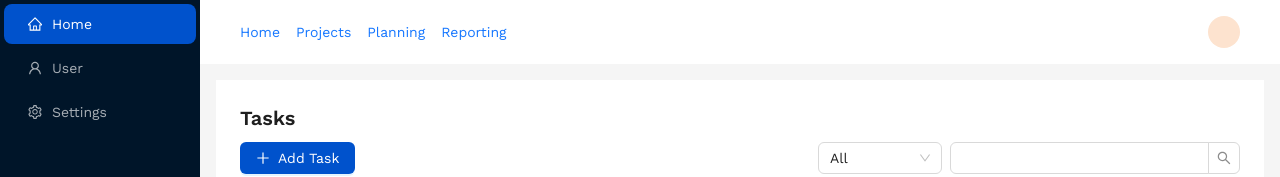
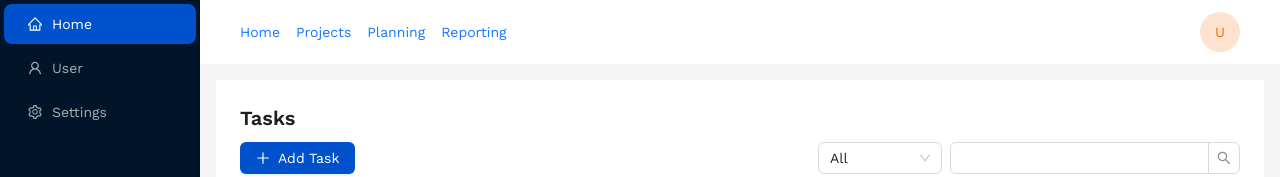
Before and after one commit to htcni/tassk, a React (Vite) app: page /tasks in a window 1280 px wide. Shown: the top 177 px of the page. Built offline with nearby package versions, Linux system fonts and the light colour scheme; no server answers; sample sign-in values are in the browser's storage.

Commit message:
add: logout popover

```diff
--- a/src/components/DashboardHeader.jsx
+++ b/src/components/DashboardHeader.jsx
@@ -2,6 +2,8 @@ import { Avatar, Flex } from 'antd'
 import Link from 'antd/es/typography/Link'
 import { useQuery } from 'react-query'
 import apiClient from '../http-common'
+import ProfileDropdown from './ProfilePopup'
+import ProfilePopup from './ProfilePopup'
 
 const DashboardHeader = () => {
   const { data, isLoading } = useQuery({
@@ -20,11 +22,12 @@ const DashboardHeader = () => {
       <Link>Projects</Link>
       <Link>Planning</Link>
       <Link>Reporting</Link>
-      <p>{data?.username}</p>
       <Flex style={{ marginLeft: 'auto' }} align='center'>
-        <Avatar style={{ backgroundColor: '#fde3cf', color: '#f56a00' }}>
+        <ProfilePopup user={data?.data} />
+
+        {/* <Avatar style={{ backgroundColor: '#fde3cf', color: '#f56a00' }}>
           {data?.data?.username[0].toUpperCase()}
-        </Avatar>
+        </Avatar> */}
       </Flex>
     </Flex>
   )
--- /dev/null
+++ b/src/components/ProfilePopup.jsx
@@ -0,0 +1,82 @@
+import { Avatar, Button, Flex, Popover, message } from 'antd'
+import Title from 'antd/es/typography/Title'
+import { useMutation } from 'react-query'
+import { useNavigate } from 'react-router-dom'
+import apiClient from '../http-common'
+
+const ProfilePopup = ({ user }) => {
+  const username = user?.username ?? 'User'
+  const [messageApi, contextHolder] = message.useMessage()
+
+  const navigate = useNavigate()
+
+  const handleLogout = () => {
+    logout()
+  }
+
+  // logout
+  const { mutate: logout, isLoading } = useMutation({
+    mutationFn: async () => {
+      return await apiClient.post('/auth/token/logout/')
+    },
+    onSuccess: () => {
+      localStorage.removeItem('authToken')
+      navigate('/', { replace: true })
+    },
+    onError: (err) => {
+      console.log(err)
+      messageApi.open({
+        type: 'error',
+        content: 'Error logging out.',
+      })
+    },
+  })
+
+  const content = (
+    <Flex vertical style={{ minWidth: '175px' }} align='center'>
+      {contextHolder}
+      <Avatar
+        style={{
+          backgroundColor: '#fde3cf',
+          color: '#f56a00',
+          cursor: 'pointer',
+        }}
+        size={'large'}
+      >
+        {username[0].toUpperCase()}
+      </Avatar>
+
+      <Title level={5} style={{ fontWeight: 'lighter', margin: '0.5rem 0' }}>
+        Hi, {username}
+      </Title>
+
+      <Flex vertical gap={4}>
+        <Button type='text'>Account</Button>
+        <Button type='text' onClick={handleLogout}>
+          Logout
+        </Button>
+      </Flex>
+    </Flex>
+  )
+  return (
+    <Popover
+      placement='bottomLeft'
+      content={content}
+      arrow={false}
+      trigger={'click'}
+    >
+      <Avatar
+        size={'large'}
+        style={{
+          backgroundColor: '#fde3cf',
+          color: '#f56a00',
+          cursor: 'pointer',
+        }}
+      >
+        {username[0].toUpperCase()}
+      </Avatar>
+    </Popover>
+  )
+}
+
+export default ProfilePopup
```
